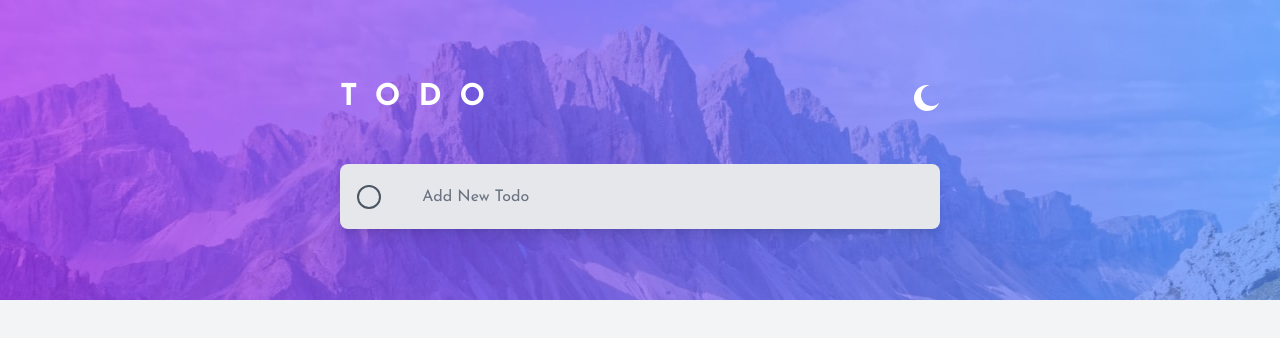
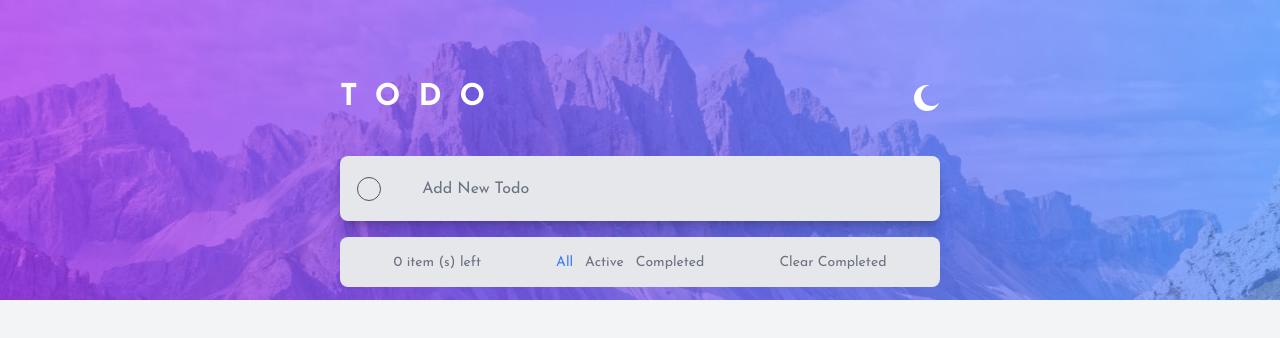
Before and after one commit to akpan-daniel/todo-app, a Vue app: page / in a window 1280 px wide. Shown: the top 338 px of the page. Built offline with nearby package versions, Linux system fonts and the light colour scheme.

Commit message:
add: todo filter, update ui

```diff
--- a/src/App.vue
+++ b/src/App.vue
@@ -3,11 +3,14 @@ import PageHeader from "./components/PageHeader.vue";
 import TodoHeader from "./components/Todo/TodoHeader.vue";
 import TodoInput from "./components/Todo/TodoInput.vue";
 import TodoItem from "./components/Todo/TodoItem.vue";
+import TodoFilter from "./components/Todo/TodoFilter.vue";
 
 export default {
   data() {
     return {
       todos: [],
+      filter: null,
+      filteredTodos: [],
     };
   },
   components: {
@@ -15,26 +18,48 @@ export default {
     TodoHeader,
     TodoInput,
     TodoItem,
+    TodoFilter,
   },
   mounted() {
     document.body.classList.add("bg-gray-100", "dark:bg-gray-900");
+    this.filterTodos(this.filter, this.todos);
   },
   methods: {
     addTodo(todo) {
       this.todos.push(todo);
-      console.log(this.todos);
     },
     toggleTodo(id) {
       console.log(id);
-      this.todos.forEach((todo) => {
+      this.todos = this.todos.map((todo) => {
         if (todo.id === id) {
           todo.isComplete = !todo.isComplete;
         }
+        return todo;
       });
     },
     removeTodo(todo) {
       let index = this.todos.indexOf(todo);
       this.todos.splice(index, 1);
+    },
+    clearCompleted() {
+      this.todos = this.todos.filter((todo) => !todo.isComplete);
+    },
+    filterTodos(newFilter, todos) {
+      if (newFilter === null) {
+        this.filteredTodos = todos;
+      } else if (newFilter) {
+        this.filteredTodos = todos.filter((todo) => !todo.isComplete);
+      } else {
+        this.filteredTodos = todos.filter((todo) => todo.isComplete);
+      }
+    },
+  },
+  watch: {
+    filter(newFilter) {
+      this.filterTodos(newFilter, this.todos);
+    },
+    todos(todos) {
+      this.filterTodos(this.filter, todos);
     },
   },
 };
@@ -45,16 +70,22 @@ export default {
     <PageHeader />
     <section class="max-w-[600px] mx-auto pt-20">
       <TodoHeader />
-      <TodoInput @create-todo="addTodo" />
-      <div class="mt-[25px] shadow-lg bg-transparent">
+      <div class="mt-[20px] shadow-lg bg-transparent">
+        <TodoInput @create-todo="addTodo" />
         <TodoItem
-          v-for="todo in todos"
+          v-for="todo in filteredTodos"
           :key="todo.id"
           :todo="todo"
           @toggle-todo="toggleTodo"
           @remove-todo="removeTodo"
         />
       </div>
+      <TodoFilter
+        :count="filteredTodos.length"
+        :filter="filter"
+        @clear-todos="clearCompleted"
+        @filter-todos="(newFilter) => (filter = newFilter)"
+      />
     </section>
   </main>
 </template>
--- a/src/components/Todo/TodoFilter.vue
+++ b/src/components/Todo/TodoFilter.vue
@@ -1,3 +1,63 @@
 <script>
-export default {};
+export default {
+  emits: ["clear-todos", "filter-todos"],
+  props: {
+    count: Number,
+    filter: Boolean,
+  },
+  methods: {
+    clearTodos() {
+      this.$emit("clear-todos");
+    },
+    filterTodos(filter) {
+      this.$emit("filter-todos", filter);
+    },
+  },
+};
 </script>
+
+<template>
+  <section
+    class="h-[50px] bg-gray-200 dark:bg-gray-800 rounded-b-lg p-4 text-sm border-gray-500"
+    :class="count === 0 ? 'rounded-t-lg' : 'border-t-[1px]'"
+  >
+    <div class="flex justify-around items-center text-gray-500 font-thin">
+      <p>{{ count }} item (s) left</p>
+      <div class="flex gap-3 text-center">
+        <span
+          :class="filter === null && 'active'"
+          @click="() => filterTodos(null)"
+          >All</span
+        >
+        <span
+          :class="filter === true && 'active'"
+          @click="() => filterTodos(true)"
+          >Active</span
+        >
+        <span
+          :class="filter === false && 'active'"
+          @click="() => filterTodos(false)"
+          >Completed</span
+        >
+      </div>
+      <p class="clear-complete" @click="clearTodos">Clear Completed</p>
+    </div>
+  </section>
+</template>
+
+<style scoped>
+span,
+.clear-complete {
+  transition: all 0.2s ease-in;
+}
+
+span:hover,
+.clear-complete:hover {
+  cursor: pointer;
+  color: #eee;
+}
+
+.active {
+  color: hsl(220, 98%, 61%);
+}
+</style>
--- a/src/components/Todo/TodoInput.vue
+++ b/src/components/Todo/TodoInput.vue
@@ -25,7 +25,7 @@ export default {
 </script>
 
 <template>
-  <section class="bg-gray-200 dark:bg-gray-800 rounded-lg mt-12 shadow-lg">
+  <section class="bg-gray-200 dark:bg-gray-800 rounded-lg mt-10 mb-4 shadow-lg">
     <form
       class="h-[65px] flex justify-center items-center"
       @submit.prevent
@@ -33,7 +33,7 @@ export default {
     >
       <div class="w-[65px] flex justify-center items-center">
         <input
-          class="checkbox h-6 w-6 flex border-2 border-gray-600 justify-center items-center cursor-pointer"
+          class="checkbox h-6 w-6 flex border-1 border-gray-600 justify-center items-center cursor-pointer"
           type="checkbox"
         />
       </div>
--- a/src/components/Todo/TodoItem.vue
+++ b/src/components/Todo/TodoItem.vue
@@ -17,7 +17,7 @@ export default {
 
 <template>
   <div
-    class="todo-item flex justify-between h-[65px] bg-gray-200 border-b dark:border-gray-500 transition-all duration-200 hover:scale-[0.98] cursor-pointer shadow hover:shadow-lg dark:bg-gray-800"
+    class="todo-item flex justify-between h-[65px] bg-gray-200 border-b border-gray-300 dark:border-gray-500 transition-all duration-200 hover:scale-[0.98] cursor-pointer shadow hover:shadow-lg dark:bg-gray-800"
   >
     <div class="flex">
       <div class="w-[65px] flex justify-center items-center">
@@ -56,9 +56,8 @@ export default {
   border-top-left-radius: 0.5rem;
   border-top-right-radius: 0.5rem;
 }
+
 .todo-item:last-of-type {
-  border-bottom-left-radius: 0.5rem;
-  border-bottom-right-radius: 0.5rem;
   border-bottom: 0px;
 }
 
```
